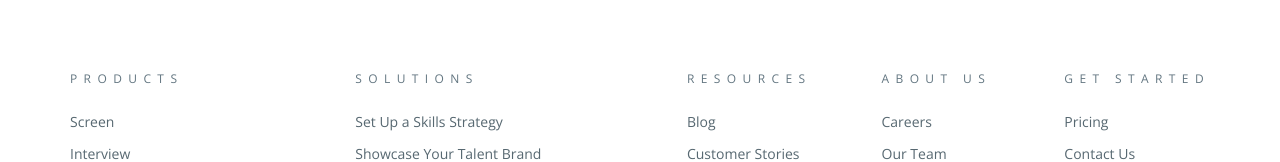
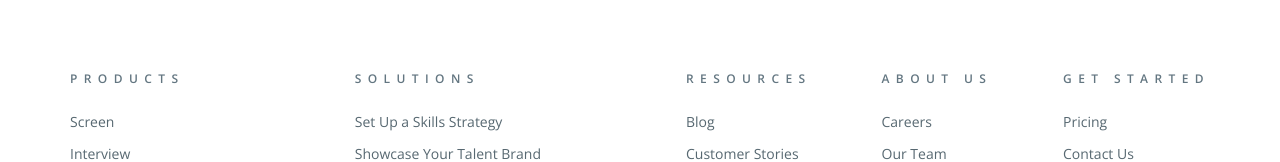
Before and after one commit to abduazimkh/second-challange, a React (Vite) app: page / in a window 1280 px wide. In both pictures the pointer is over the link "PRODUCTS". Shown: the part 1223-1385 px from the top of the page. Built offline with nearby package versions, Linux system fonts and the light colour scheme.

Commit message:
footer completed2

```diff
--- a/src/layouts/footer/Footer.scss
+++ b/src/layouts/footer/Footer.scss
@@ -1,5 +1,8 @@
 .footer{
     padding: 50px 0;
+    a{
+        transition: 0.3s;
+    }
 }
 
 
@@ -48,6 +51,9 @@
             font-size: 14px;
             color: #576871;
             cursor: pointer;
+            &:hover{
+                color: var(--pl-font-color);
+            }
         }
         list-style: none;
 
@@ -60,11 +66,21 @@
         a{
             font-size: 12px;
             color: #637681;
+            font-weight: 600;
             white-space: nowrap;
+            &:hover{
+                color: #637681;
+
+            }
         }
         padding-bottom: 12px;
     }
+
+
+
 }
+
+
 
 
 .copyright{
@@ -85,6 +101,9 @@
             }
             padding: 0;
         }
+        a:hover{
+            opacity: 0.8;
+        }
     }
 
     .copyright-info{
@@ -101,6 +120,9 @@
             font-size: 12px;
             text-decoration: none;
             color: #637681;
+            &:hover{
+                color: var(--pl-font-color);
+            }
         }
     }
 }
```
